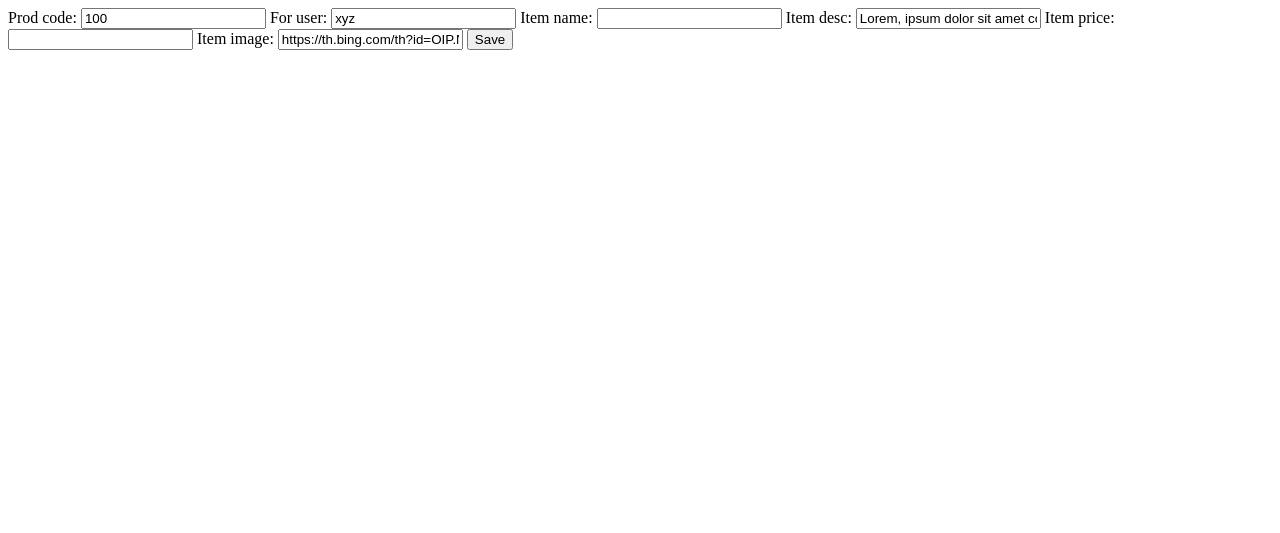
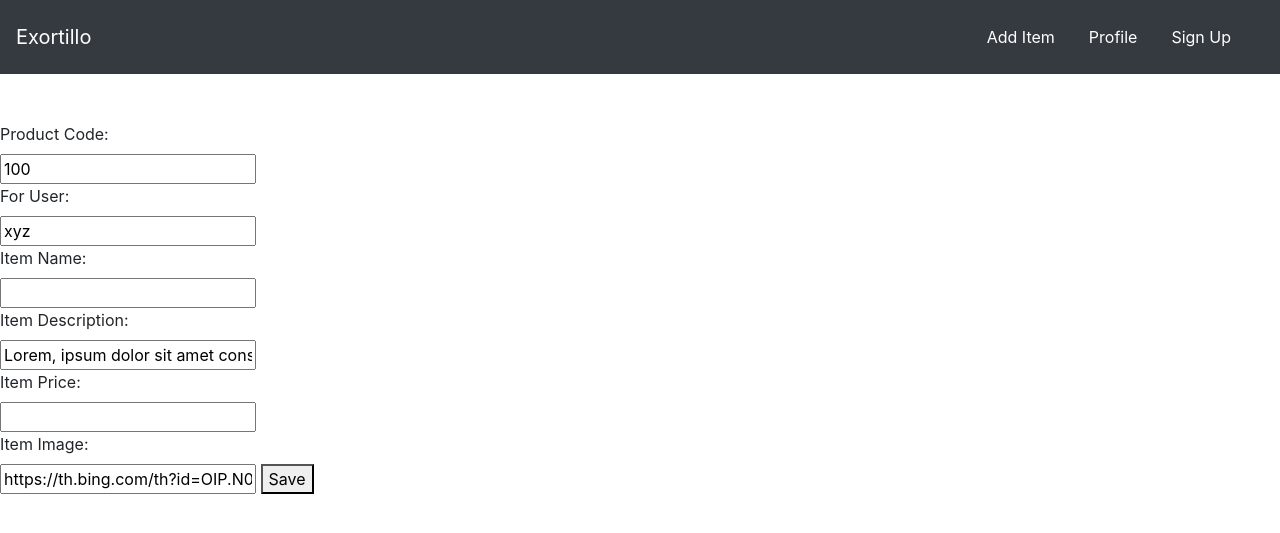
Before and after one commit to AlexFerns16/DJANGO_35_AMF, a Django app: template mysite/food/templates/food/item-form.html in a window 1280 px wide. Shown: the top 533 px of the page. Run offline with Django 4.2, Linux system fonts and the light colour scheme; the template is opened without the code that fills it: values that come from a table or form of the project are taken from there, others are empty; parts of the project's set-up code (start-up, migrations or seed data) failed here and were passed over.

Commit message:
commit:35

```diff
--- a/mysite/food/templates/food/base.html
+++ b/mysite/food/templates/food/base.html
@@ -18,7 +18,7 @@
         </a>
 
         <div class="navbar">
-            <a href="#" class="nav-item nav-link btn btn-dark">
+            <a href="{% url 'food:create_item' %}" class="nav-item nav-link btn btn-dark">
                 Add Item
             </a>
 
--- a/mysite/food/templates/food/item-form.html
+++ b/mysite/food/templates/food/item-form.html
@@ -1,5 +1,22 @@
+{% extends 'food/base.html' %}
+
+{% block body %}
+
 <form method="POST">
     {% csrf_token %}
-    {{ form }}
+    <label>Product Code: </label><br>
+    {{ form.prod_code }}
+    <br><label>For User: </label><br>
+    {{ form.for_user }}
+    <br><label>Item Name: </label><br>
+    {{ form.item_name }}
+    <br><label>Item Description: </label><br>
+    {{ form.item_desc }}
+    <br><label>Item Price: </label><br>
+    {{ form.item_price }}
+    <br><label>Item Image: </label><br>
+    {{ form.item_image }}
     <button type="submit">Save</button>
 </form>
+
+{% endblock %}
```
Also changed, not shown: mysite/db.sqlite3.
